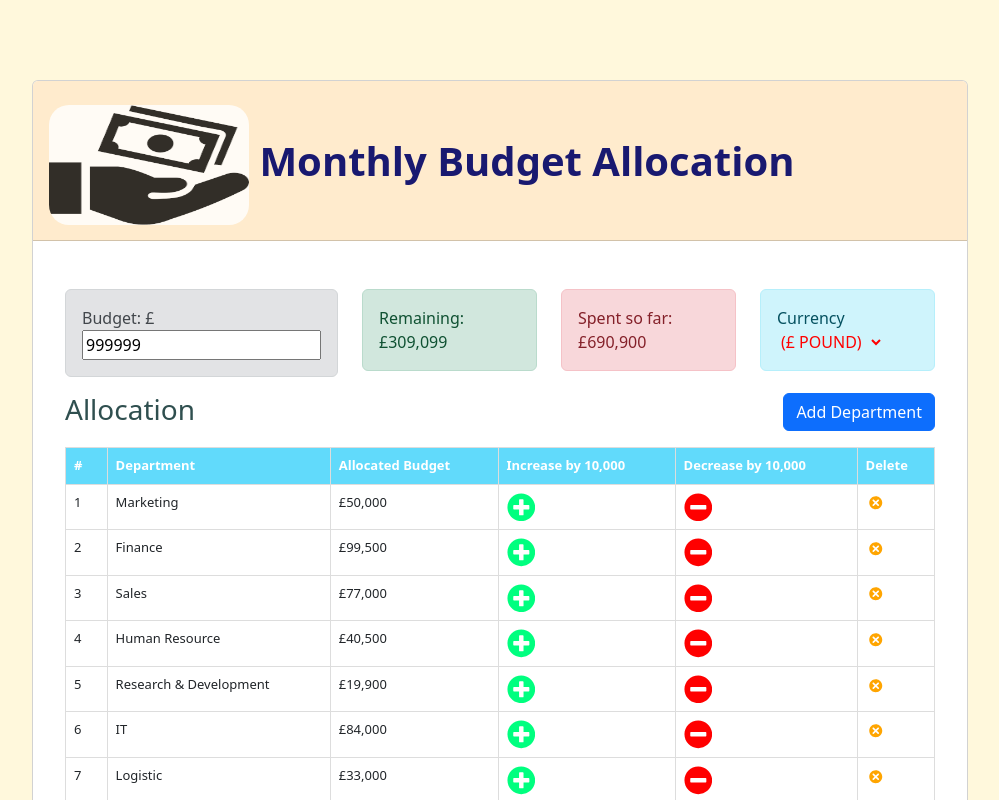
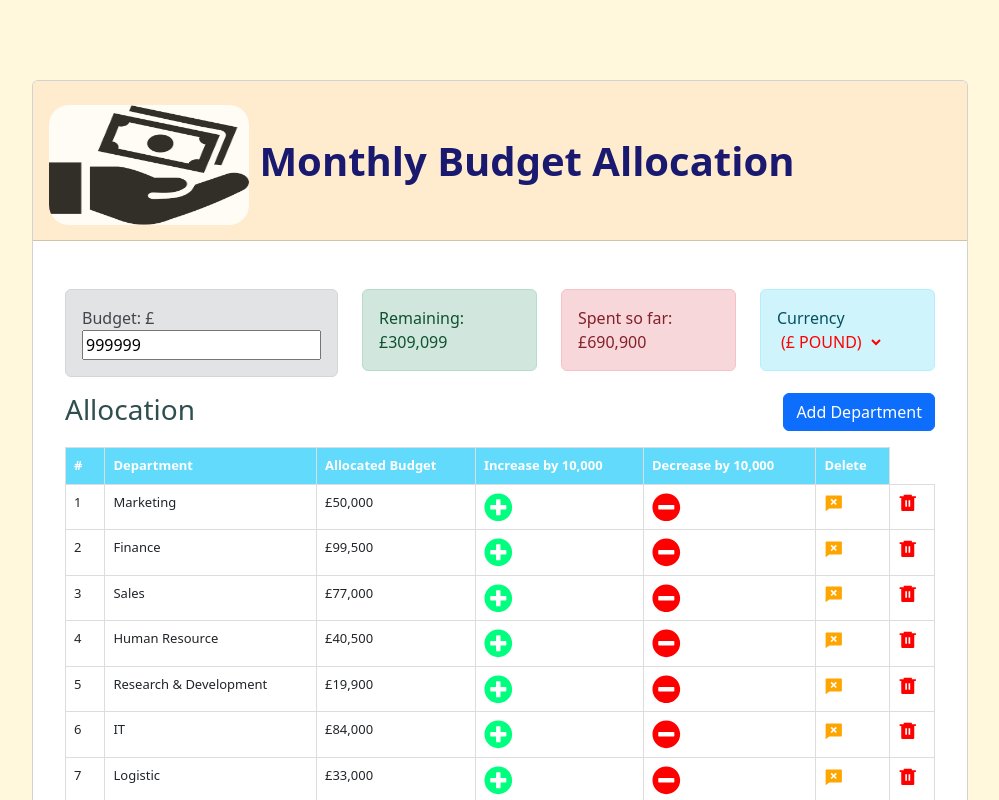
Before and after one commit to PerryDeego/budget-app, a React (Create React App) app: page / in a window 1280 px wide. Shown: the top 800 px of the page, without its empty margins (140-1139 px from the left). Built offline with nearby package versions, Linux system fonts and the light colour scheme.

Commit message:
Handle delete department

```diff
--- a/src/components/ExpenseItem.js
+++ b/src/components/ExpenseItem.js
@@ -1,6 +1,7 @@
 import React, { useContext } from "react";
 import { FaMinusCircle, FaPlusCircle } from "react-icons/fa";
-import { TiDelete } from "react-icons/ti";
+import { RiDeleteBin6Fill } from "react-icons/ri";
+import { RiChatDeleteFill } from "react-icons/ri";
 import { AppContext } from "../context/AppContext";
 import Swal from "sweetalert2";
 
@@ -27,7 +28,7 @@ const ExpenseItem = (props) => {
         text: "You won't be able to recover allocation!",
         icon: "warning",
         showCancelButton: true,
-        confirmButtonText: "Yes, delete it!",
+        confirmButtonText: "Yes, clear it!",
         cancelButtonText: "No, cancel!",
         reverseButtons: true,
       })
@@ -68,7 +69,7 @@ const ExpenseItem = (props) => {
   const increaseAllocation = (name) => {
     const expense = {
       name: name,
-      cost: 10000,
+      cost: 1000,
     };
 
     dispatch({
@@ -76,7 +77,7 @@ const ExpenseItem = (props) => {
       payload: expense,
     });
 
-    toast.success(`Expense increase by +10`, {
+    toast.success(`Expense increase by +${currency}1,000`, {
       position: "top-center",
       autoClose: 2000,
       hideProgressBar: false,
@@ -92,7 +93,7 @@ const ExpenseItem = (props) => {
   const decreaseAllocation = (name) => {
     const expense = {
       name: name,
-      cost: 10000,
+      cost: 1000,
     };
 
     dispatch({
@@ -100,7 +101,7 @@ const ExpenseItem = (props) => {
       payload: expense,
     });
 
-    toast.warning(`Expense decrease by -10`, {
+    toast.warning(`Expense decrease by -${currency}1,000`, {
       position: "top-center",
       autoClose: 2000,
       hideProgressBar: false,
@@ -114,6 +115,61 @@ const ExpenseItem = (props) => {
 
     // alert("Expense reduce by [10] successfully.");
   };
+
+  const handelDeleteDepartment = () => {
+    const swalWithBootstrapButtons = Swal.mixin({
+      customClass: {
+        confirmButton: "btn btn-success",
+        cancelButton: "btn btn-danger",
+      },
+      buttonsStyling: false,
+    });
+    swalWithBootstrapButtons
+      .fire({
+        position: "top",
+        title: "Are you sure?",
+        text: "Department won't be recover!",
+        icon: "warning",
+        showCancelButton: true,
+        confirmButtonText: "Yes, Delete it!",
+        cancelButtonText: "No, cancel!",
+        reverseButtons: true,
+      })
+      .then((result) => {
+        if (result.isConfirmed) {
+          toast.success(`Department Deleted`, {
+            position: "top-center",
+            autoClose: 2000,
+            hideProgressBar: false,
+            closeOnClick: true,
+            pauseOnHover: true,
+            draggable: true,
+            progress: undefined,
+            theme: "light",
+            showConfirmButton: false,
+          });
+
+          dispatch({
+            type: "DELETE_DEPARTMENT",
+            payload: props.id,
+          });
+
+        } else if (
+          /* Read more about handling dismissals below */
+          result.dismiss === Swal.DismissReason.cancel
+        ) {
+          swalWithBootstrapButtons.fire({
+            position: "top",
+            title: "Cancelled",
+            text: "Department remains.",
+            icon: "error",
+            showConfirmButton: false,
+            timer: 1500,
+          });
+        }
+      });
+  };
+
 
   return (
     <tr>
@@ -138,11 +194,18 @@ const ExpenseItem = (props) => {
         ></FaMinusCircle>
       </td>
       <td>
-        <TiDelete
+        <RiChatDeleteFill
           color="orange"
           size="1.5em"
           onClick={handleDeleteExpense}
-        ></TiDelete>
+        ></RiChatDeleteFill>
+      </td>
+      <td>
+        <RiDeleteBin6Fill
+          size="1.5em"
+           color="red"
+          onClick={handelDeleteDepartment}
+        ></RiDeleteBin6Fill>
       </td>
     </tr>
   );
```
